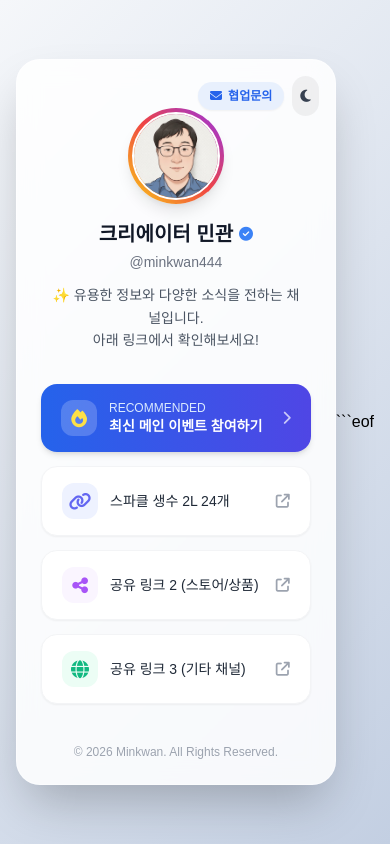
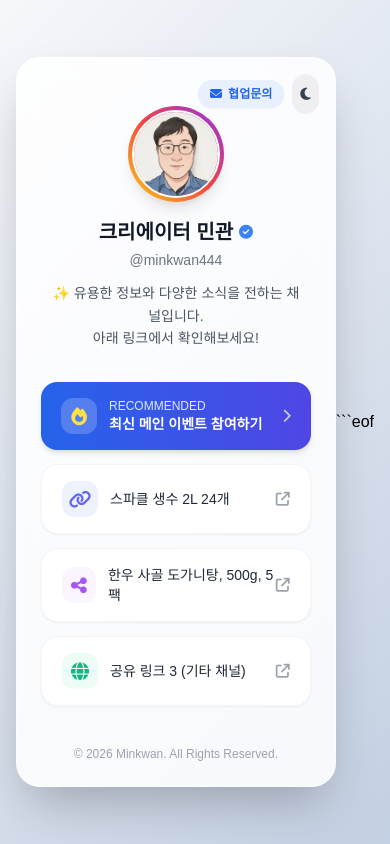
Before and after one commit to minkwan9999/saleslist, a plain HTML site: page index.html in a window 390 px wide. Drawn offline with nearby package versions, Linux system fonts and the light colour scheme; a web font is replaced by a local one.

Commit message:
Update index.html

```diff
--- a/index.html
+++ b/index.html
@@ -106,12 +106,12 @@
             </a>
 
             <!-- Share Link Item 3 -->
-            <a href="https://example.com/link3" target="_blank" class="link-btn w-full py-4 px-5 rounded-2xl bg-white dark:bg-gray-800 text-gray-800 dark:text-white font-medium border border-gray-100 dark:border-gray-700 flex items-center justify-between shadow-sm">
+            <a href="https://toss.im/_m/rs92HQ2v" target="_blank" class="link-btn w-full py-4 px-5 rounded-2xl bg-white dark:bg-gray-800 text-gray-800 dark:text-white font-medium border border-gray-100 dark:border-gray-700 flex items-center justify-between shadow-sm">
                 <div class="flex items-center gap-3">
                     <span class="w-9 h-9 rounded-xl bg-purple-50 dark:bg-gray-700 flex items-center justify-center text-purple-500 text-lg">
                         <i class="fa-solid fa-share-nodes"></i>
                     </span>
-                    <span class="text-sm sm:text-base">공유 링크 2 (스토어/상품)</span>
+                    <span class="text-sm sm:text-base">한우 사골 도가니탕, 500g, 5팩</span>
                 </div>
                 <i class="fa-solid fa-arrow-up-right-from-square text-sm text-gray-400"></i>
             </a>
```
